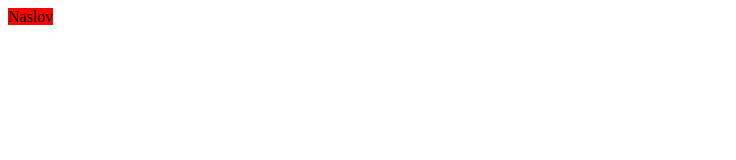
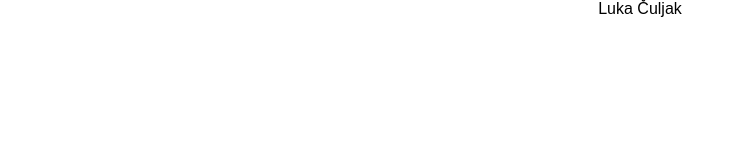
Before and after one commit to culjakluka/cv-webpage, a plain HTML site: page index.html in a window 1280 px wide. Shown: the whole page, without its empty margins (0-736 px from the left). Drawn offline with Linux system fonts and the light colour scheme.

Commit message:
second commit

```diff
--- a/index.html
+++ b/index.html
@@ -1,8 +1,10 @@
+<!DOCTYPE html>
 <html>
     <head>
         <link rel="stylesheet", href="stylesheet.css">
+        <title>Naslov</title>
     </head>
     <body>
-        <h>Naslov</h>
+        <h>Luka Čuljak</h>
     </body>
 </html>
--- a/stylesheet.css
+++ b/stylesheet.css
@@ -1,3 +1,6 @@
-h{
-    background-color: red;
+body{
+    font-family: 'PT Sans', sans-serif;
+    margin: auto;
+    text-align: center;
+    display: block;
 }
```
